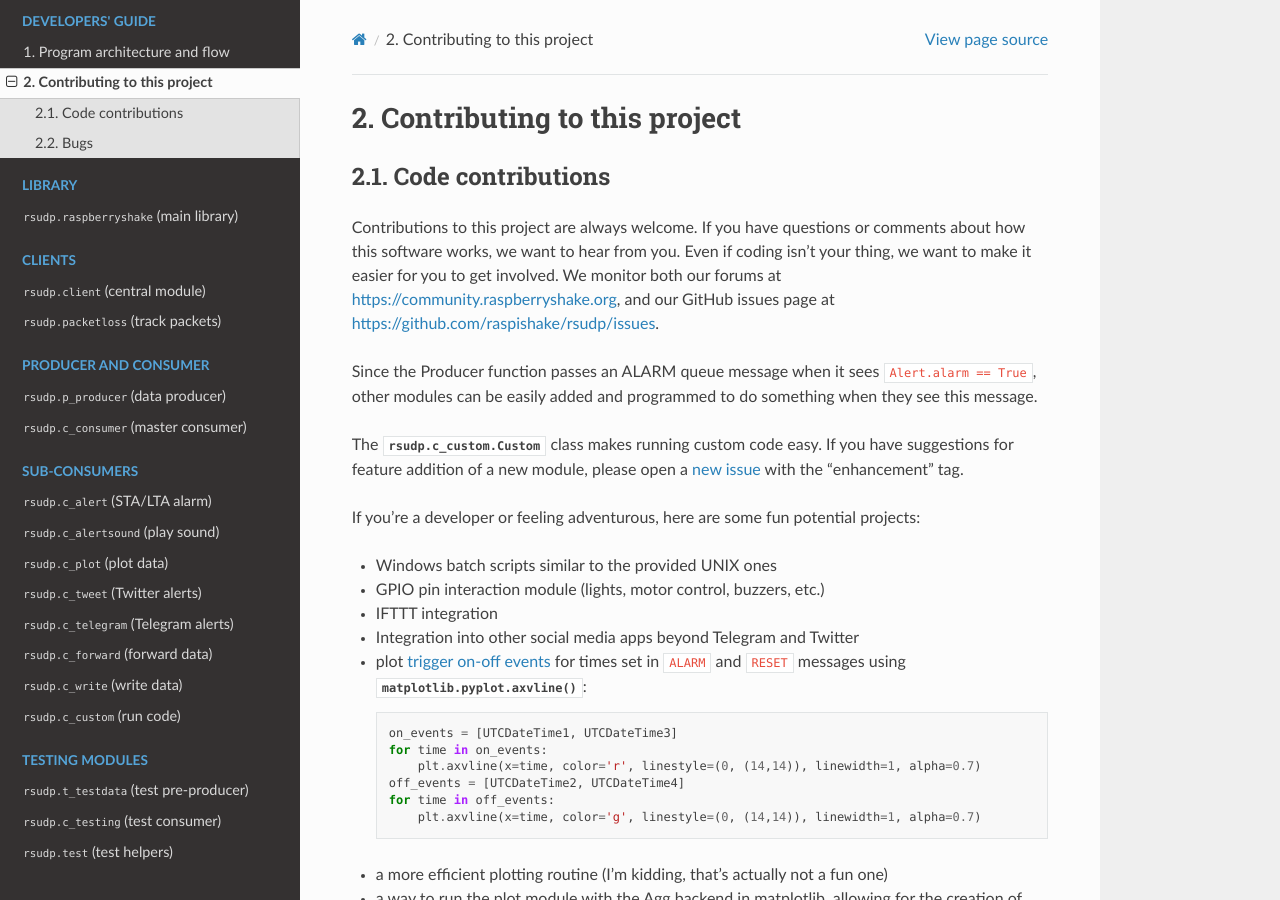
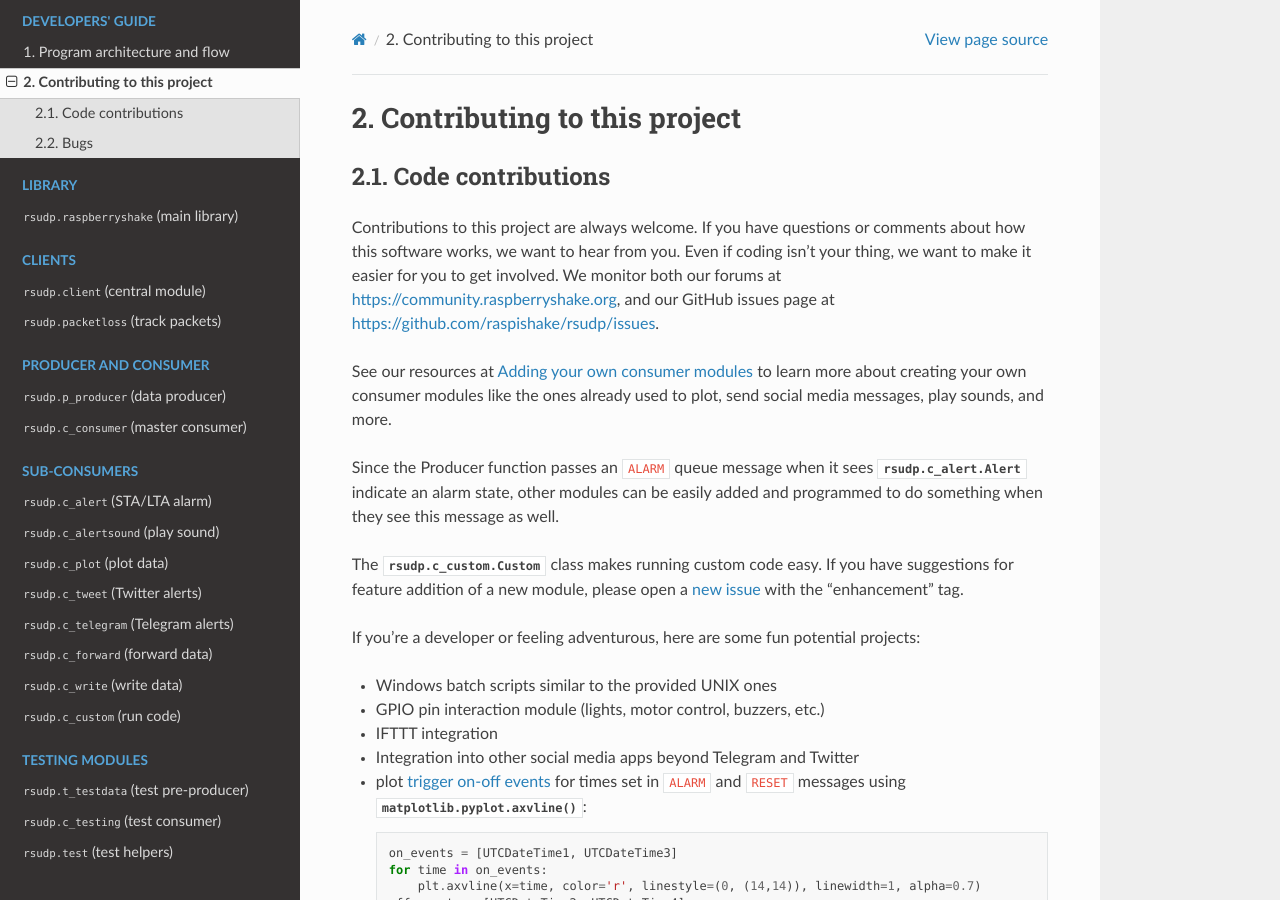
Before and after one commit to raspishake/rsudp, a Sphinx documentation site: the page built from docs/contributing.rst, in a window 1280 px wide and 900 px high. Built offline with Sphinx 7.4.7 and the Read the Docs theme 2.0.0, drawn with Linux system fonts in a browser that asks for light colours; the version number is read from the project's files by our own code.

Commit message:
clarifying

```diff
--- a/docs/contributing.rst
+++ b/docs/contributing.rst
@@ -15,19 +15,26 @@ Code contributions
 Contributions to this project are always welcome.
 If you have questions or comments about how this software works,
 we want to hear from you.
-Even if coding isn't your thing, we want to make it easier for you to get involved.
+Even if coding isn't your thing,
+we want to make it easier for you to get involved.
 We monitor both our forums at https://community.raspberryshake.org, and our GitHub
 issues page at https://github.com/raspishake/rsudp/issues.
 
-Since the Producer function passes an ALARM queue message when it sees
-:code:`Alert.alarm == True`,
-other modules can be easily added and programmed to do something when they see this message.
+See our resources at :ref:`add_your_own` to learn more about creating your own
+consumer modules like the ones already used to plot,
+send social media messages, play sounds, and more.
+
+Since the Producer function passes an ``ALARM`` queue message when it sees
+:py:class:`rsudp.c_alert.Alert` indicate an alarm state,
+other modules can be easily added and programmed to do something when they
+see this message as well.
 
 The :py:class:`rsudp.c_custom.Custom` class makes running custom code easy.
 If you have suggestions for feature addition of a new module, please open a
 |newissue| with the "enhancement" tag.
 
-If you're a developer or feeling adventurous, here are some fun potential projects:
+If you're a developer or feeling adventurous,
+here are some fun potential projects:
 
 - Windows batch scripts similar to the provided UNIX ones
 - GPIO pin interaction module (lights, motor control, buzzers, etc.)
```
